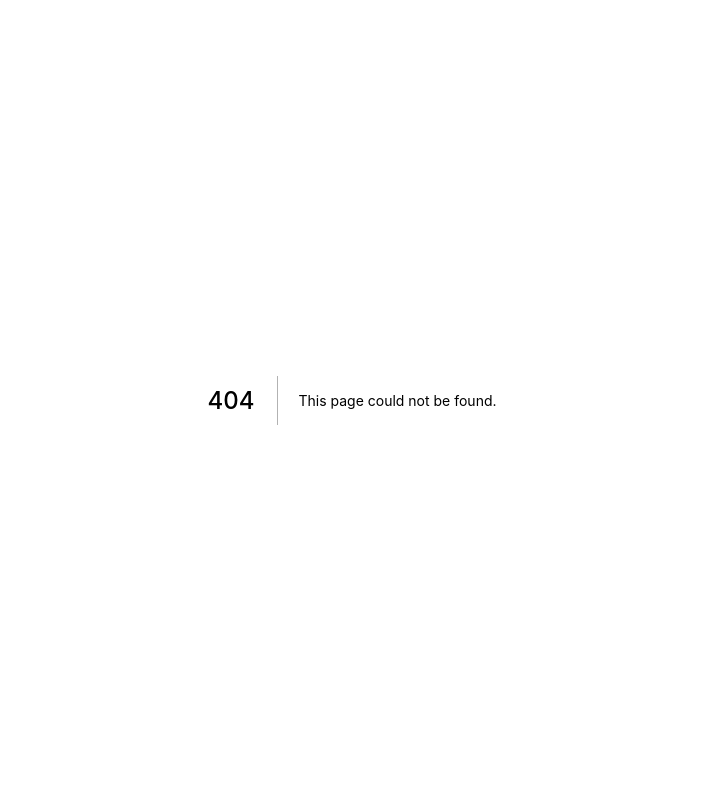
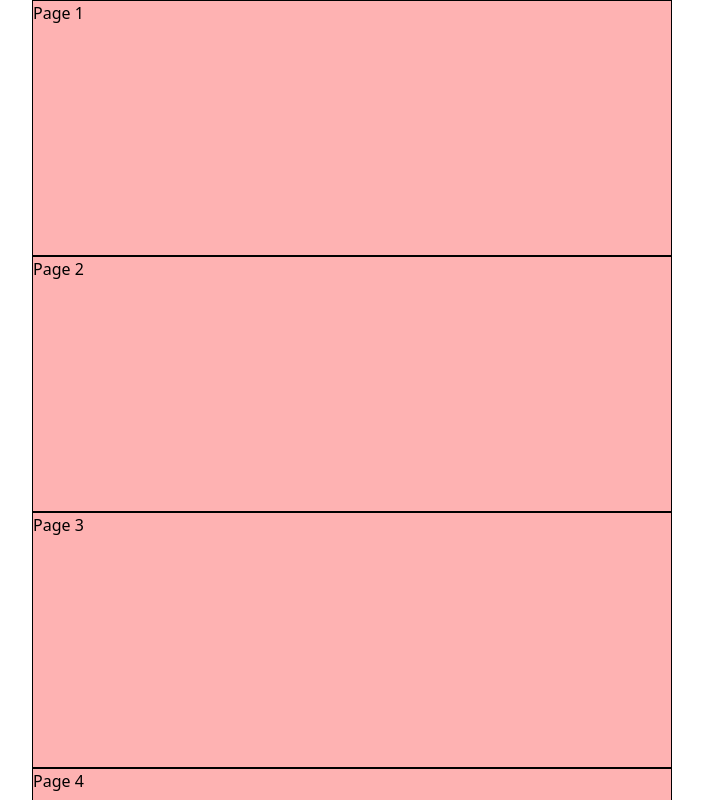
Before and after one commit to arrocke/gnt, a Next.js app: page /test in a window 1280 px wide. Before the commit this address had no page. Shown: the whole page, without its empty margins (288-991 px from the left). Built offline with nearby package versions, Linux system fonts and the light colour scheme.

Commit message:
refactor: another infinite scroll attempt

```diff
--- a/components/InfiniteScrollContainer.tsx
+++ b/components/InfiniteScrollContainer.tsx
@@ -1,97 +1,113 @@
-import { ReactNode, Reducer, useCallback, useEffect, useReducer, useRef, useState } from "react"
+import { ReactNode, Reducer, useCallback, useEffect, useLayoutEffect, useReducer, useRef, useState } from "react"
 
 interface LoaderFn {
-  (): void | Promise<void>
+  (): Promise<any>
 }
 
 export interface InfiniteScrollContainerProps {
   className?: string
   loadNext?: LoaderFn
   loadPrev?: LoaderFn
-  loadingPrev?: ReactNode
-  loadingNext?: ReactNode
 }
 
-type ReducerAction = 'prev' | 'next'
-type ReducerState = [boolean, boolean]
+const InfiniteScrollContainer: React.FC<InfiniteScrollContainerProps> = (props) => {
+  const {
+    className,
+    children,
+    loadNext = () => {},
+    loadPrev = () => {}
+  } = props
 
-function reducer(loadPrev: LoaderFn, loadNext: LoaderFn) {
-  return (action: ReducerAction, state: ReducerState) => {
-    switch(action) {
-      case 'prev': {
-        if (!state[0]) {
-          return [true, state[1]]
-        }
-      }
-      case 'next': {
-        return [state[0], true]
-      }
+  const container = useRef<HTMLDivElement>(null);
+  const startSentinel = useRef<HTMLDivElement>(null);
+  const endSentinel = useRef<HTMLDivElement>(null);
+  const observer = useRef<IntersectionObserver>();
+  const loading = useRef<[boolean, boolean]>([false, false])
+  const [isLoading, setLoadingState] = useState<[boolean, boolean]>([false, false])
+  const scrollState = useRef({ scrollHeight: 0, clientHeight: 0, position: 0 })
+
+  useLayoutEffect(() => {
+    if (container.current) {
+      // if (loading.current?.[0]) {
+      //   const { scrollHeight, clientHeight } = container.current
+      //   const diff = scrollHeight - scrollState.current.scrollHeight
+      //   const position = scrollState.current.position + diff
+      //   container.current.scrollTo(0, position)
+      //   scrollState.current = { scrollHeight, clientHeight, position }
+      // } else {
+        const { scrollHeight, clientHeight } = container.current
+        scrollState.current = { scrollHeight, clientHeight, position: scrollState.current.position }
+      // }
     }
-  }
-}
 
-const InfiniteScrollContainer: React.FC<InfiniteScrollContainerProps> = ({
-  className,
-  children,
-  loadNext = () => {},
-  loadPrev = () => {},
-  loadingNext,
-  loadingPrev
-}) => {
-  const loadingStateRef = useRef<[boolean, boolean]>([false, false])
-  const [loadingState, setLoadingState] = useState<[boolean, boolean]>([false, false])
-  const startElement = useRef<HTMLDivElement | null>(null)
-  const endElement = useRef<HTMLDivElement | null>(null)
-  const containerElement = useRef<HTMLDivElement | null>(null)
-  const observer = useRef<IntersectionObserver | null>(null)
+    // Check the sentinels again.
+    // This will load the next page if the container isn't full.
+    if (observer.current) {
+      console.log('test')
+      observer.current.disconnect()
+      if (endSentinel.current)
+        observer.current.observe(endSentinel.current)
+      if (startSentinel.current)
+        observer.current.observe(startSentinel.current)
+    }
+  }, [children])
 
   const setLoading = useCallback((fn: ((state: [boolean, boolean]) => [boolean, boolean])) => {
     setLoadingState(fn)
-    loadingStateRef.current = fn(loadingStateRef.current)
+    loading.current = fn(loading.current)
   }, [])
-
-  // Can I use a reducer to track loading state and execute data loading functions?
 
   useEffect(() => {
     observer.current = new IntersectionObserver(async (entries) => {
-      const start = entries.find(entry => entry.target === startElement.current)
-      const end = entries.find(entry => entry.target === endElement.current)
-      if (start && start.isIntersecting && !loadingStateRef.current[0]) {
-        setLoading(([, next]) => [true, next])
-        await loadPrev()
-        setLoading(([, next]) => [false, next])
+      const end = entries.find(entry => entry.target === endSentinel.current)
+      if (end?.isIntersecting && !loading.current[1]) {
+        setLoading(([l]) => [l, true])
+        await loadNext()
+        setLoading(([l]) => [l, false])
       }
-      if (end && end.isIntersecting && !loadingStateRef.current[1]) {
-        setLoading(([prev]) => [prev, true])
-        await loadNext()
-        setLoading(([prev]) => [prev, false])
+
+      // Wait to load previous pages until container is full.
+      if (scrollState.current.scrollHeight > scrollState.current.clientHeight) {
+        const start = entries.find(entry => entry.target === startSentinel.current)
+        if (start?.isIntersecting && !loading.current[0]) {
+          setLoading(([,l]) => [true, l])
+          await loadPrev()
+          setLoading(([,l]) => [false, l])
+        }
       }
+
     }, {
-      root: containerElement.current,
-      // This will start loading when one screen full of data is still left to scroll.
-      rootMargin: '100% 0px'
+      root: container.current,
+      rootMargin: '30% 0px'
     })
-    if (endElement.current) {
-      observer.current.observe(endElement.current)
-    }
-    if (startElement.current) {
-      observer.current.observe(startElement.current)
-    }
+
+    if (startSentinel.current)
+      observer.current.observe(startSentinel.current)
+    if (endSentinel.current)
+      observer.current.observe(endSentinel.current)
+
     return () => observer.current?.disconnect()
   }, [])
 
-  return <div ref={containerElement} className={className}>
-    <div ref={startElement}/>
-    {loadingState[0] ? loadingPrev : null}
-    {children}
-    {loadingState[1] ? loadingNext : null}
-    <div ref={endElement}/>
+  return <div className={className}>
+    <div
+      ref={container}
+      className="m-auto w-1/2 h-full bg-red-300 overflow-auto"
+      onScroll={() => {
+        scrollState.current = {
+          scrollHeight: container.current?.scrollHeight ?? 0,
+          clientHeight: container.current?.clientHeight ?? 0,
+          position: container.current?.scrollTop ?? 0
+        }
+      }}
+    >
+      <div ref={startSentinel}/>
+      {/* {isLoading[0] ? <div>Loading...</div> : null} */}
+      {children}
+      {/* {isLoading[1] ? <div>Loading...</div> : null} */}
+      <div ref={endSentinel}/>
+    </div>
   </div>
 }
 
-export interface InfiniteScrollItemProps {
-  isLast?: boolean
-  isFirst?: boolean
-}
-
 export default InfiniteScrollContainer
--- a/package.json
+++ b/package.json
@@ -18,7 +18,7 @@
     "react": "16.13.1",
     "react-dom": "16.13.1",
     "react-infinite-scroll-component": "5.1.0",
-    "react-query": "3.4.0",
+    "react-query": "3.5.14",
     "xml2js": "^0.4.23"
   },
   "devDependencies": {
--- a/pages/_app.tsx
+++ b/pages/_app.tsx
@@ -9,7 +9,7 @@ function App(props: AppProps) {
   const { Component, pageProps } = props
   return <>
     <QueryClientProvider client={queryClient}>
-      <ReactQueryDevtools />
+      {/* <ReactQueryDevtools /> */}
       <Component {...pageProps} />
     </QueryClientProvider>
   </>
--- /dev/null
+++ b/pages/test.tsx
@@ -0,0 +1,41 @@
+import { useInfiniteQuery } from "react-query";
+import InfiniteScrollContainer from "../components/InfiniteScrollContainer";
+
+const TestPage: React.FC = () => {
+  const { data, fetchNextPage, fetchPreviousPage } = useInfiniteQuery<{ name: string, page: number }>(
+    ['test'], {
+    async queryFn({ pageParam = 1}) {
+      return new Promise((resolve) => {
+        setTimeout(() => {
+          resolve({
+            name: `Page ${pageParam}`,
+            page: pageParam
+          })
+        }, 500)
+      })
+    },
+    getNextPageParam(lastPage) {
+      return lastPage.page + 1
+    },
+    getPreviousPageParam(firstPage) {
+      return firstPage.page - 1
+    }
+  })
+
+  return <InfiniteScrollContainer
+    className="w-screen h-screen"
+    loadNext={fetchNextPage}
+    loadPrev={fetchPreviousPage}
+  >
+    {data?.pages.map(page =>
+      <div
+        key={page.page}
+        className="h-64 border-black border"
+      >
+        {page.name}
+      </div>
+    )}
+  </InfiniteScrollContainer>
+}
+
+export default TestPage
```
Also changed, not shown: 1 other file (tests, documents, lock files or other folders).
